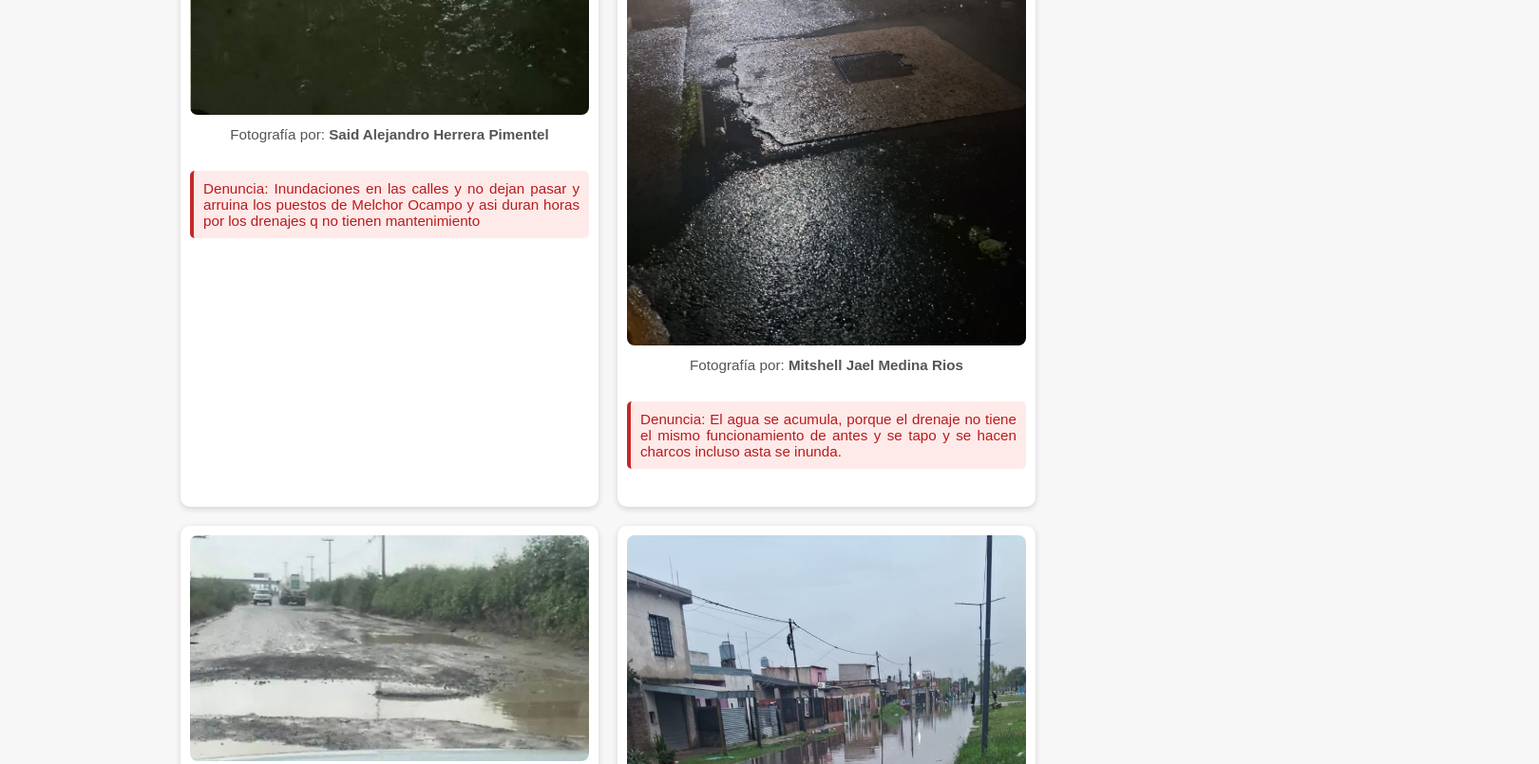
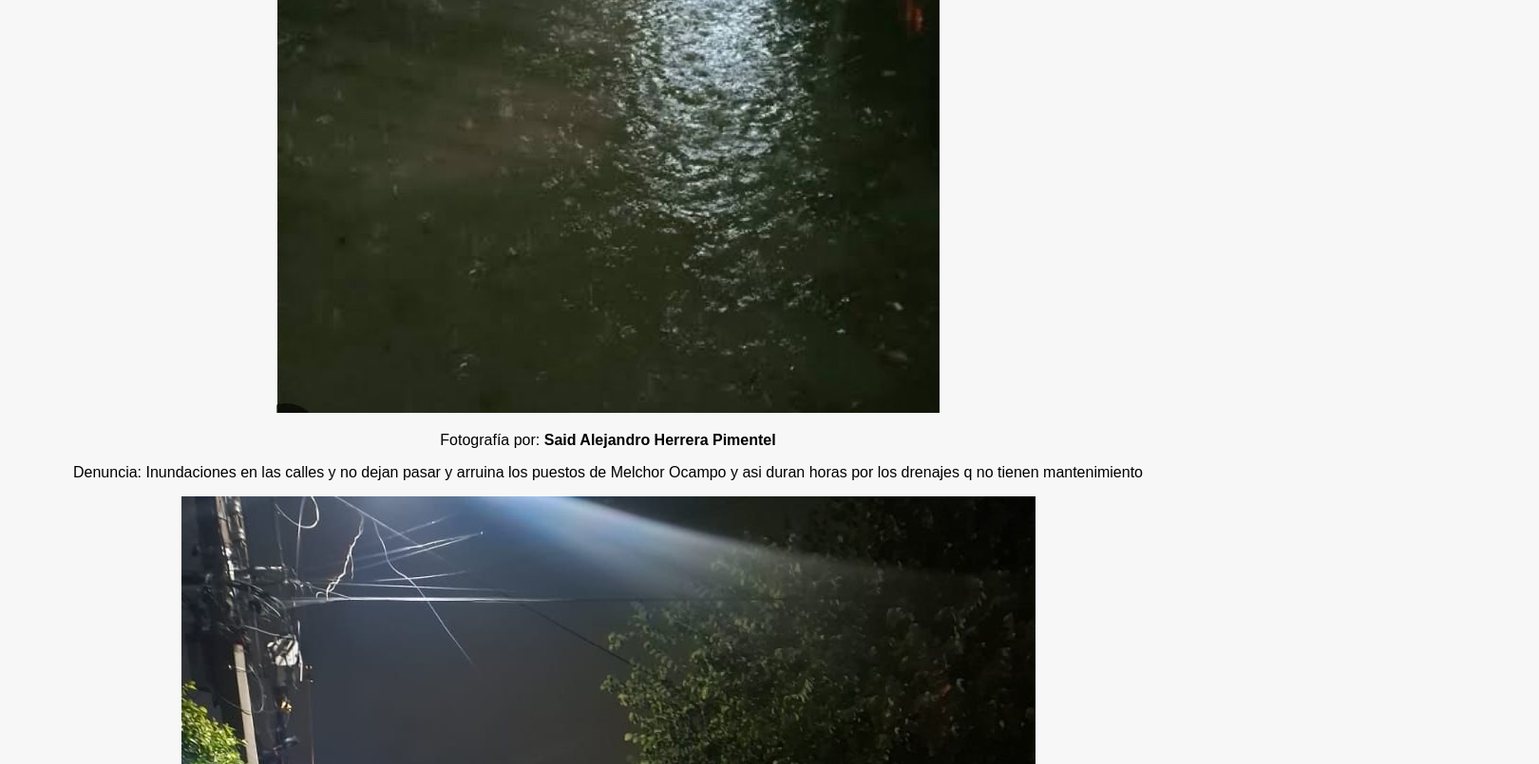
Before and after one commit to gaelruelas01-sudo/Proyecto505-fisica, a plain HTML site: page galeria.html in a window 1280 px wide. Shown: the part 540-1345 px from the top of the page at 95% size, 1620 px wide, since content can reach past the window. Drawn offline with Linux system fonts and the light colour scheme.

Commit message:
Add files via upload

```diff
--- a/galeria.html
+++ b/galeria.html
@@ -4,75 +4,14 @@
   <meta charset="UTF-8">
   <meta name="viewport" content="width=device-width, initial-scale=1.0">
   <title>Zonas afectadas</title>
-  <style>
-    body {
-      font-family: Arial, sans-serif;
-      background-color: #f7f7f7;
-      margin: 0;
-      padding: 20px;
-      text-align: center;
-    }
-
-    h1 {
-      color: #2e7d32;
-      margin-bottom: 10px;
-    }
-
-    p {
-      color: #333;
-      font-size: 1.1em;
-      margin-bottom: 30px;
-    }
-
-    .galeria {
-      display: flex;
-      flex-wrap: wrap;
-      justify-content: center;
-      gap: 20px;
-    }
-
-    .foto {
-      background-color: #fff;
-      border-radius: 10px;
-      box-shadow: 0 2px 6px rgba(0, 0, 0, 0.15);
-      padding: 10px;
-      width: 420px;
-      transition: transform 0.2s;
-    }
-
-    .foto:hover {
-      transform: scale(1.02);
-    }
-
-    .foto img {
-      width: 100%;
-      border-radius: 8px;
-    }
-
-    .creditos {
-      font-size: 0.95em;
-      color: #555;
-      margin-top: 8px;
-    }
-
-    .denuncia {
-      background-color: #ffeaea;
-      border-left: 4px solid #c62828;
-      color: #b71c1c;
-      font-size: 0.95em;
-      text-align: justify;
-      padding: 10px;
-      border-radius: 5px;
-      margin-top: 10px;
-    }
-  </style>
 </head>
-<body>
-  <h1>Zonas afectadas</h1>
-  <p>En esta página se muestran imágenes de zonas afectadas junto con denuncias sobre su estado actual.</p>
-
-  <div class="galeria">
-
+<body style="font-family: Arial, sans-serif; background-color: #f7f7f7; margin: 0; padding: 20px; text-align: center;">
+  <h1 style="color: #2e7d32;">Zonas afectadas</h1>
+  <p style="color: #333; font-size: 1.1em;">
+    En esta página se muestran imágenes de zonas afectadas junto con denuncias sobre su estado actual.
+  </p>
+  <div>
+ <div class="galeria">
     <div class="foto">
       <img src="zona1.jpg" alt="Zona afectada 1">
       <p class="creditos">Fotografía por: <strong>Said Alejandro Herrera Pimentel</strong></p>
@@ -230,6 +169,28 @@
       <p class="creditos">Fotografía por: <strong>Saúl Garcia Alvarado</strong></p>
       <p class="denuncia">Denuncia: Por donde vivo el arroyo está lleno de basura y botellas. Ya huele mal y se ve muy sucio.</p>
     </div>
+
+    <div style="background-color:#fff; border-radius:10px; box-shadow:0 2px 6px rgba(0,0,0,0.15); padding:10px; width:420px; margin:20px auto;">
+      <p>
+        <a href="https://youtu.be/_ZddherYs1k" target="_blank">
+          Ver video de la primera mitad del grupo
+        </a>
+      </p>
+      <p>Video por: <strong>Primera mitad del grupo</strong></p>
+      <p>Hecho por la primera mitad del grupo.</p>
+    </div>
+
+    <div style="background-color:#fff; border-radius:10px; box-shadow:0 2px 6px rgba(0,0,0,0.15); padding:10px; width:420px; margin:20px auto;">
+      <p>
+        <a href="https://youtu.be/nVDz3s9i2mA" target="_blank">
+          Ver video de la segunda mitad del grupo
+        </a>
+      </p>
+      <p>Video por: <strong>La segunda mitad del grupo</strong></p>
+      <p>Hecho por la segunda mitad del salón.</p>
+  <p>TODA LA PAGUINA FUE HECHA POR: Gael Alejandro Abuadili Ruelas</p>
+    </div>
   </div>
+
 </body>
 </html>
```
